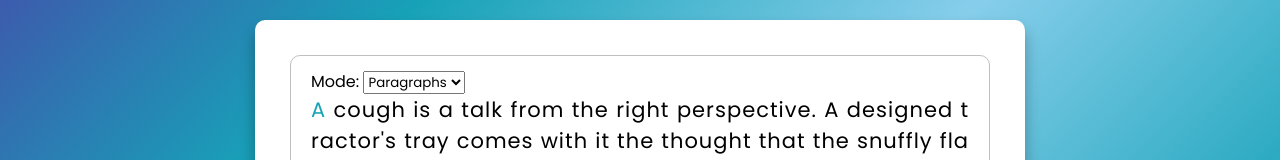
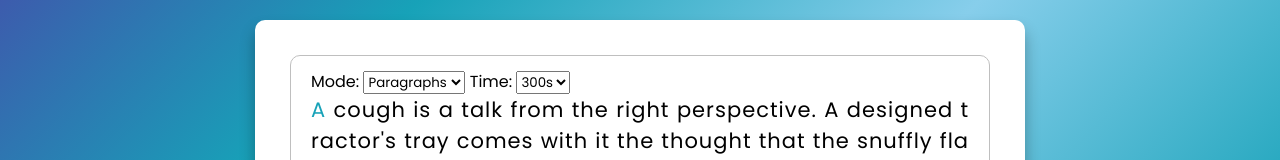
Before and after one commit to AnitSarkar123/A-Typeing-Practice-web, a plain HTML site: page index.html in a window 1280 px wide. Shown: the part 140-300 px from the top of the page. Drawn offline with Linux system fonts and the light colour scheme.

Commit message:
create a time selector element

```diff
--- a/index.html
+++ b/index.html
@@ -38,6 +38,16 @@
             <option value="bottomRow">Bottom Row</option>
             <option value="numbers">Numbers</option>
             <option value="symbols">Symbols</option>
+          </select>
+        </span>
+        <span id="time-selector">
+          <label for="time-select">Time:</label>
+          <select id="time-select">
+            <option value=300>300s</option>
+            <option value=150>150s</option>
+            <option value=100>100s</option>
+            <option value=50>50s</option>
+            <option value=30>30s</option>
           </select>
         </span>
       </div>
```
